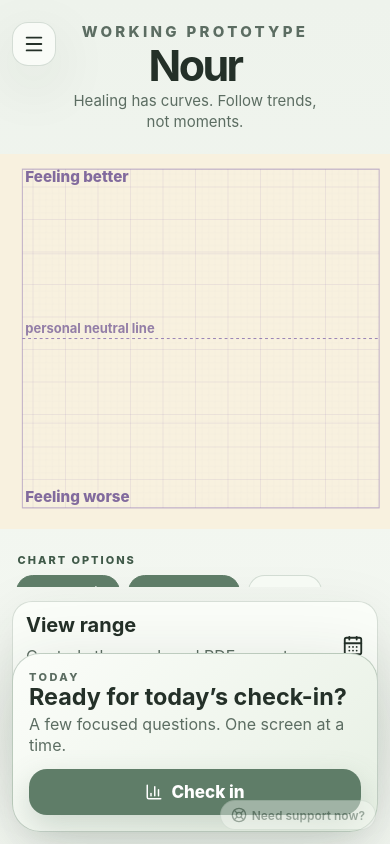
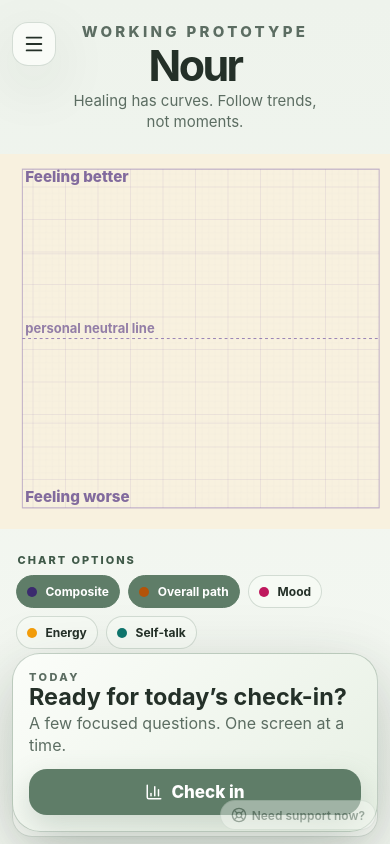
Before and after one commit to jonrosenberger/nour-app, a React (Vite) app: page / in a window 390 px wide. Shown: the top 844 px of the page. Built offline with nearby package versions, Linux system fonts and the light colour scheme.

Commit message:
Update App.css

```diff
--- a/src/App.css
+++ b/src/App.css
@@ -125,7 +125,6 @@ textarea{width:100%;min-height:140px;resize:vertical;margin-top:14px;}
   .app-shell{padding-inline:12px;}
   .card,.date-row{border-radius:20px;padding:13px;}
   .big-chart{min-height:240px;}
-  .chart-section{max-height:52vh;}
   .legend,.range-chip{font-size:12px;padding:8px 10px;}
   .freq-row{grid-template-columns:76px 1fr 22px;font-size:12px;}
   .range-labels{font-size:10px;}
```
